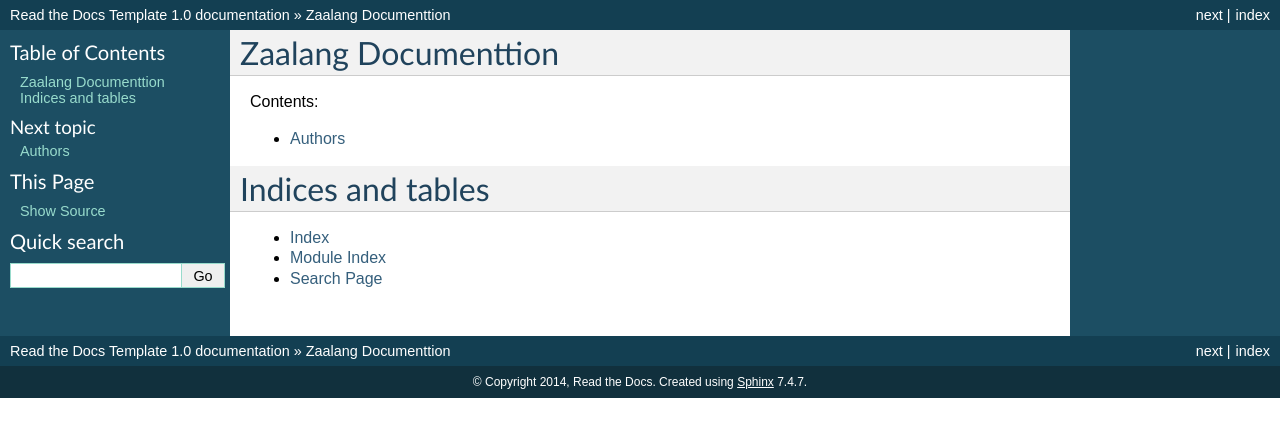
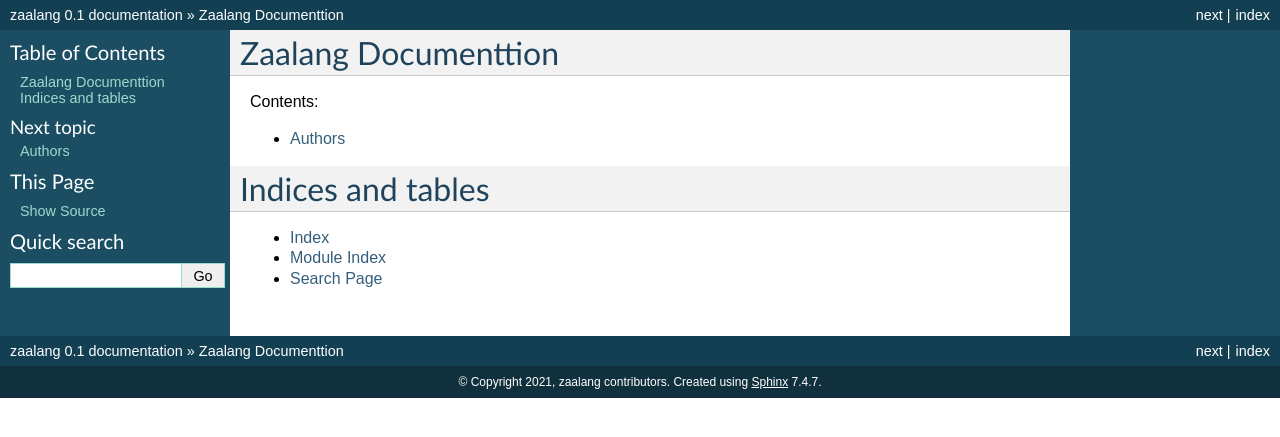
Before and after one commit to zaalang/docs, a Sphinx documentation site: the page built from docs/index.rst, in a window 1280 px wide. Shown: the top 437 px of the page. Built offline with Sphinx 7.4.7, drawn with Linux system fonts in a browser that asks for light colours.

Commit message:
Update conf.py

```diff
--- a/docs/conf.py
+++ b/docs/conf.py
@@ -43,17 +43,17 @@ source_suffix = '.rst'
 master_doc = 'index'
 
 # General information about the project.
-project = u'Read the Docs Template'
-copyright = u'2014, Read the Docs'
+project = u'zaalang'
+copyright = u'2021, zaalang contributors'
 
 # The version info for the project you're documenting, acts as replacement for
 # |version| and |release|, also used in various other places throughout the
 # built documents.
 #
 # The short X.Y version.
-version = '1.0'
+version = '0.1'
 # The full version, including alpha/beta/rc tags.
-release = '1.0'
+release = '0.1'
 
 # The language for content autogenerated by Sphinx. Refer to documentation
 # for a list of supported languages.
@@ -176,7 +176,7 @@ html_static_path = ['_static']
 #html_file_suffix = None
 
 # Output file base name for HTML help builder.
-htmlhelp_basename = 'ReadtheDocsTemplatedoc'
+htmlhelp_basename = 'zaalang'
 
 
 # -- Options for LaTeX output ---------------------------------------------
@@ -196,8 +196,8 @@ latex_elements = {
 # (source start file, target name, title,
 #  author, documentclass [howto, manual, or own class]).
 latex_documents = [
-  ('index', 'ReadtheDocsTemplate.tex', u'Read the Docs Template Documentation',
-   u'Read the Docs', 'manual'),
+  ('index', 'zaalang.tex', u'zaalang documentation',
+   u'Peter Niekamp', 'manual'),
 ]
 
 # The name of an image file (relative to this directory) to place at the top of
@@ -226,8 +226,8 @@ latex_documents = [
 # One entry per manual page. List of tuples
 # (source start file, name, description, authors, manual section).
 man_pages = [
-    ('index', 'readthedocstemplate', u'Read the Docs Template Documentation',
-     [u'Read the Docs'], 1)
+    ('index', 'zaalang', u'zaalang documentation',
+     [u'Peter Niekamp'], 1)
 ]
 
 # If true, show URL addresses after external links.
@@ -240,8 +240,8 @@ man_pages = [
 # (source start file, target name, title, author,
 #  dir menu entry, description, category)
 texinfo_documents = [
-  ('index', 'ReadtheDocsTemplate', u'Read the Docs Template Documentation',
-   u'Read the Docs', 'ReadtheDocsTemplate', 'One line description of project.',
+  ('index', 'zaalang', u'zaalang documentation',
+   u'Peter Niekamp', 'zaalang', 'zaalang programming language.',
    'Miscellaneous'),
 ]
 
```
